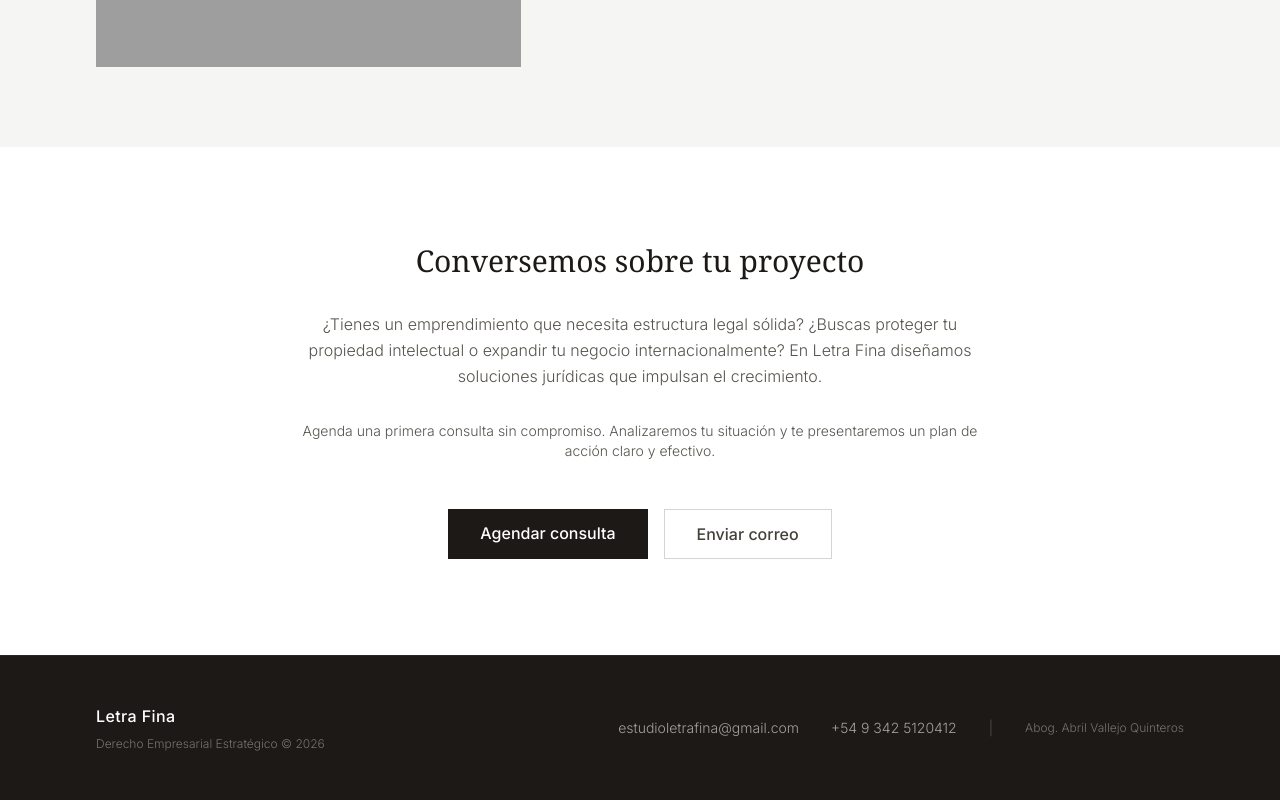
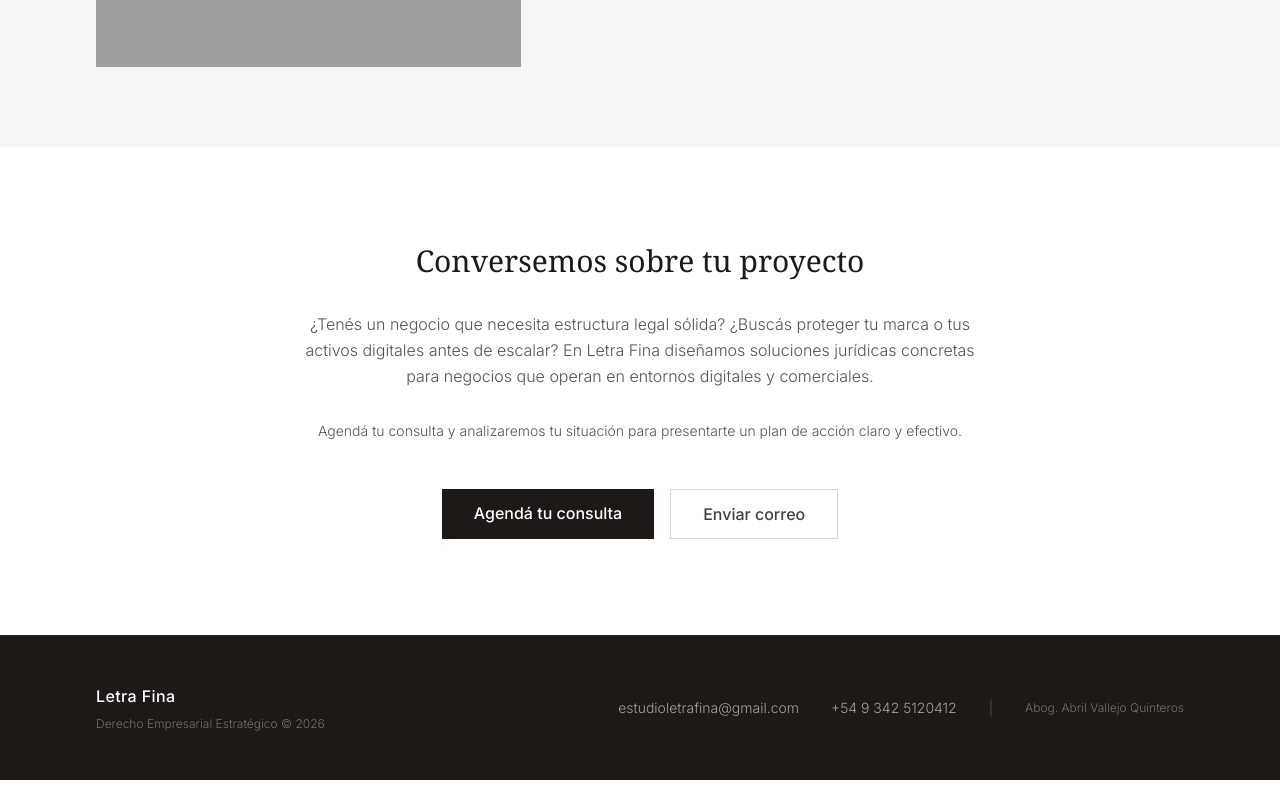
Before and after one commit to abrilvallejoq/letra-fina, a Next.js app: page / in a window 1280 px wide. Shown: the part 4209-5009 px from the top of the page. Built offline with nearby package versions, Linux system fonts and the light colour scheme; grey boxes are pictures that could not be loaded.

Commit message:
Actualizar sección Contacto

```diff
--- a/src/app/components/Contact.tsx
+++ b/src/app/components/Contact.tsx
@@ -3,10 +3,12 @@ export default function Contact() {
     <section className="py-24 px-6 md:px-12 lg:px-24 max-w-4xl mx-auto text-center space-y-8">
       <h3 className="text-3xl font-serif text-stone-900">Conversemos sobre tu proyecto</h3>
       <p className="text-stone-600 font-light leading-relaxed max-w-2xl mx-auto">
-        ¿Tienes un emprendimiento que necesita estructura legal sólida? ¿Buscas proteger tu propiedad intelectual o expandir tu negocio internacionalmente? En Letra Fina diseñamos soluciones jurídicas que impulsan el crecimiento.
+        ¿Tenés un negocio que necesita estructura legal sólida? ¿Buscás proteger tu marca o tus activos digitales antes de escalar? En Letra Fina diseñamos soluciones jurídicas concretas para negocios que operan en entornos digitales y comerciales.
+
       </p>
       <p className="text-stone-600 font-light text-sm pb-4">
-        Agenda una primera consulta sin compromiso. Analizaremos tu situación y te presentaremos un plan de acción claro y efectivo.
+        Agendá tu consulta y analizaremos tu situación para presentarte un plan de acción claro y efectivo.
+
       </p>
       <div className="flex flex-col sm:flex-row justify-center gap-4">
         <a
@@ -15,7 +17,7 @@ export default function Contact() {
           rel="noopener noreferrer"
           className="bg-stone-900 text-white px-8 py-3 font-medium hover:bg-stone-800 transition-colors"
         >
-          Agendar consulta
+          Agendá tu consulta
         </a>
         <a
           href="mailto:estudioletrafina@gmail.com"
```
